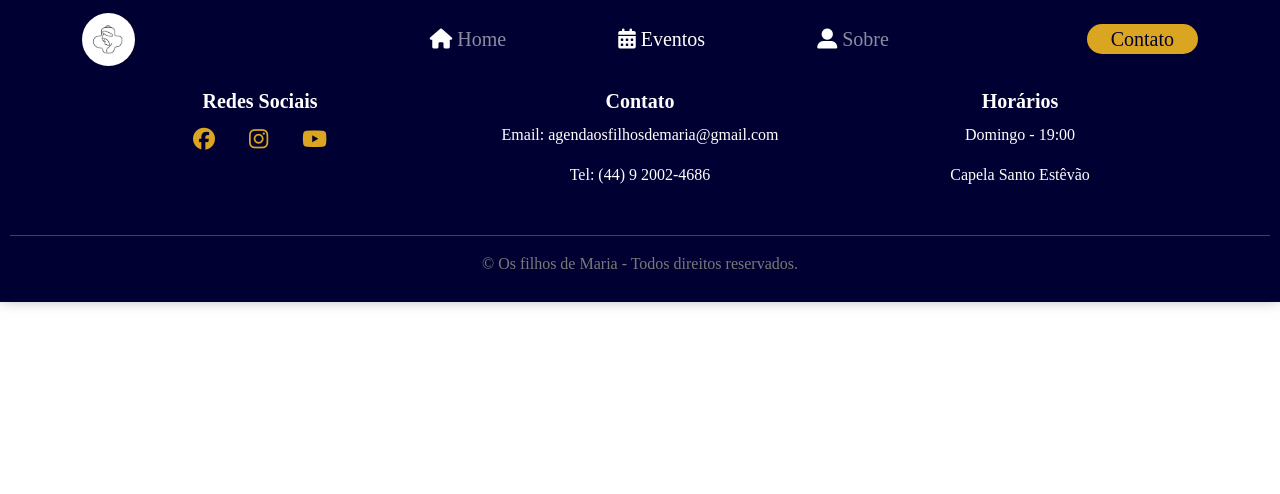
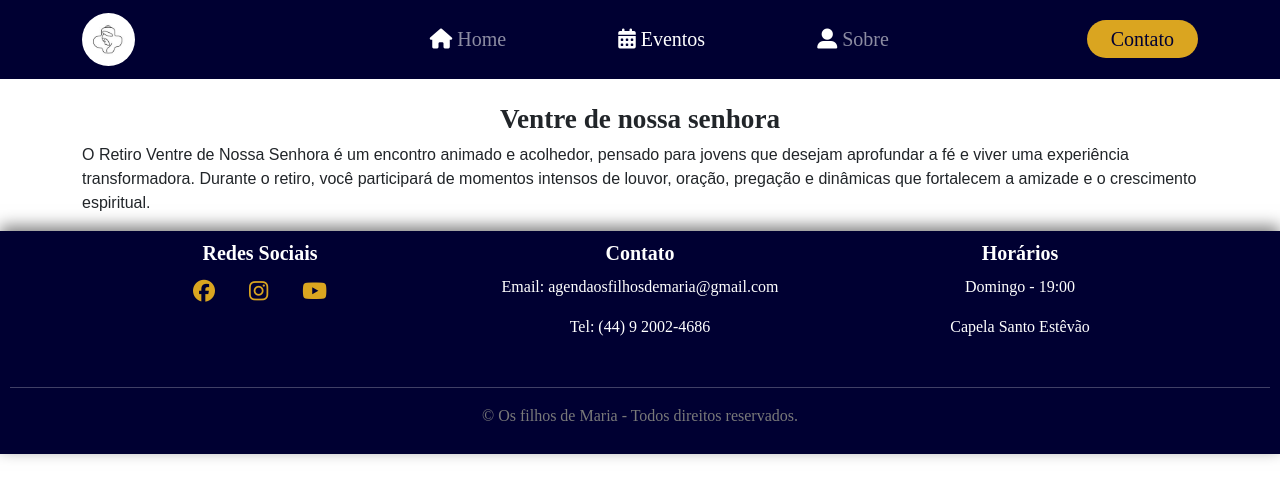
Before and after one commit to GabrielZafani/Projeto-m2, a PHP site: page /evento in a window 1280 px wide. Shown: the top 494 px of the page. Run offline with PHP 8.4, Linux system fonts and the light colour scheme; some libraries are stand-ins or nearby versions.

Commit message:
criando a pagina evento

```diff
--- a/css/home.css
+++ b/css/pages.css
@@ -5,7 +5,7 @@
 
 h1 {
     color: #000;
-    margin-top: 100px;
+
 
 
 }
@@ -163,6 +163,7 @@
     margin-bottom: 20px !important;
   }
 
+/* eventos */
 
 
 
--- a/index.php
+++ b/index.php
@@ -6,7 +6,7 @@
   <title>Filhos de Maria</title>
   <link href="https://cdn.jsdelivr.net/npm/bootstrap@5.3.6/dist/css/bootstrap.min.css" rel="stylesheet" crossorigin="anonymous" />
   <script src="https://kit.fontawesome.com/33c23dcc40.js" crossorigin="anonymous"></script>
-  <link rel="stylesheet" href="css/home.css" />
+  <link rel="stylesheet" href="css/pages.css" />
   <link rel="stylesheet" href="css/style.css" />
   <link rel="stylesheet" href="https://fonts.googleapis.com/css2?family=Material+Symbols+Outlined&display=swap" />
 
@@ -16,10 +16,7 @@
       background-color: #000032 !important;
     }
 
-    /* Espaço para o conteúdo abaixo da navbar, exceto na home */
-    body:not(.home) main {
-      padding-top: ; /* Ajuste conforme a altura da navbar */
-    }
+
 
     /* Sua classe para navbar transparente */
     .bg-tranparents {
@@ -65,7 +62,7 @@
           </li>
         </ul>
         <div class="d-flex justify-content-center align-items-center">
-          <li class="nav-item aLeia rounded-pill px-4 py-0.5">
+          <li class="nav-item aLeia rounded-pill px-4 py-1">
             <a class="nav-link" href="contato">Contato</a>
           </li>
         </div>
--- a/paginas/evento.php
+++ b/paginas/evento.php
@@ -0,0 +1,17 @@
+<br>
+<div class="container" >
+<h2 class="textC text-center"><strong>Ventre de nossa senhora</strong></h2>
+
+    <p class="textP">
+    O Retiro Ventre de Nossa Senhora é um encontro animado e acolhedor, pensado para jovens que desejam aprofundar a fé e viver uma experiência transformadora. Durante o retiro, você participará de momentos intensos de louvor, oração, pregação e dinâmicas que fortalecem a amizade e o crescimento espiritual.
+    </p>
+    <div>
+        <p>
+
+        </p>
+    </div>
+
+
+
+
+</div>
```
